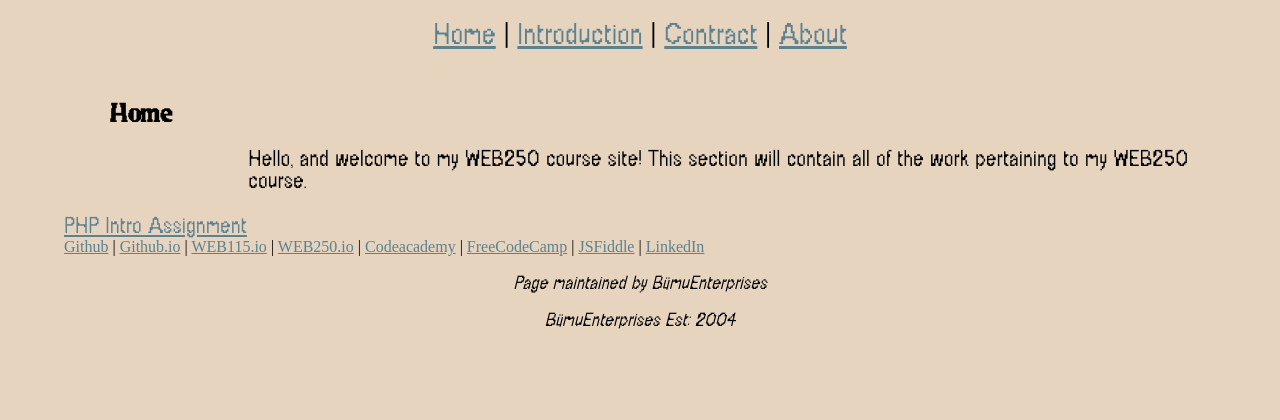
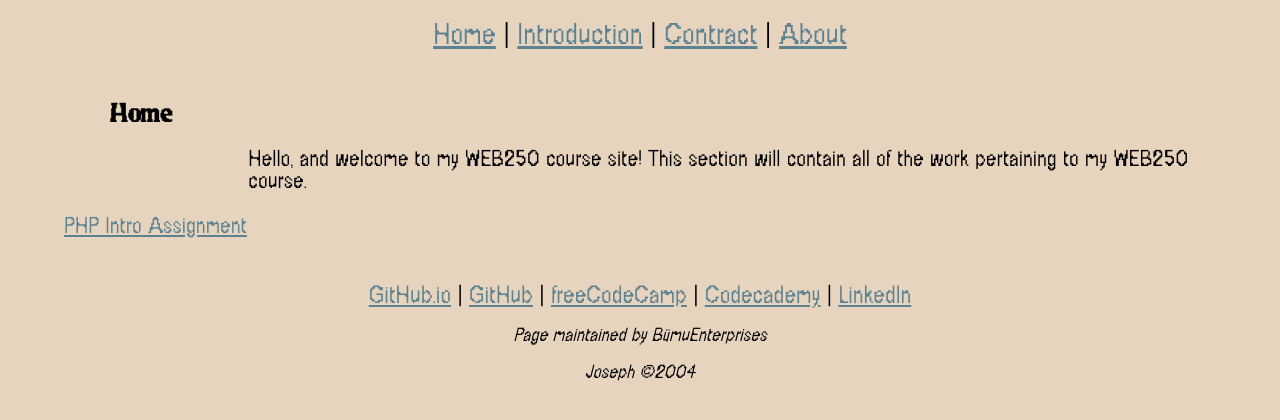
Before and after one commit to Bumulaz/Bumulaz.github.io, a PHP site: page /web250/index.php in a window 1280 px wide. Shown: the part 314-734 px from the top of the page. Run offline with PHP 8.4, Linux system fonts and the light colour scheme; some libraries are stand-ins or nearby versions.

Commit message:
more edits to php

```diff
--- a/web250/components/footer.php
+++ b/web250/components/footer.php
@@ -1,7 +1,7 @@
 <footer>
-    <nav class="botNav">
-        <a href="https://github.com/Bumulaz">Github</a> | <a href="https://bumulaz.github.io/">Github.io</a> | <a href="https://bumulaz.github.io/web115/">WEB115.io</a> | <a href="https://bumulaz.github.io/web250/index.html">WEB250.io</a> | <a href="https://www.codecademy.com/profiles/Jcastr45">Codeacademy</a> | <a href="https://www.freecodecamp.org/Bumulaz">FreeCodeCamp</a> | <a href="https://jsfiddle.net/user/fiddles/">JSFiddle</a> | <a href="https://www.linkedin.com/in/joseph-castro-7680bb280/">LinkedIn</a>
+    <nav class="botnav">
+        <a href="https://bumulaz.github.io/">GitHub.io</a> | <a href="https://github.com/Bumulaz">GitHub</a> | <a href="https://www.freecodecamp.org/Bumulaz">freeCodeCamp</a> |  <a href="https://www.codecademy.com/profiles/Jcastr45">Codecademy</a> | <a href="https://www.linkedin.com/in/joseph-castro-7680bb280/">LinkedIn</a>
     </nav>
     <p class="copyright"><em>Page maintained by BümuEnterprises</em></p>
-    <p class="copyright"><em>BümuEnterprises Est: 2004</em></p>
+    <p class="copyright"><em>Joseph &copy;2004</em></p>
 </footer>
--- a/web250/components/header.php
+++ b/web250/components/header.php
@@ -3,9 +3,9 @@
     <h1 class="pagetitle">Joseph Castro's Jocose Caracal | WEB250</h1>
 
     <nav class="pagenav">
-        <a href="index.html">Home</a> |
-        <a href="introduction.html">Introduction</a> |
-        <a href="contract.html">Contract</a> |
-        <a href="about.html">About</a>
+        <a href="index.php">Home</a> |
+        <a href="introduction.php">Introduction</a> |
+        <a href="contract.php">Contract</a> |
+        <a href="about.php">About</a>
     </nav>
 </header>
--- a/web250/index.php
+++ b/web250/index.php
@@ -13,7 +13,6 @@
 <body>
 <!------------------------------------------------------------>
 <!--The classes that say "pgtxt" and "pgheaders" are used to choose what font size i want to certain pieces of texts. Some of these are for headers and some just for regular text. pgtxt class for most and pgheader just for titles.-->
-<div data-include="./components/header.html"></div> <!--this div holds the call for the JS script that calls my header html file-->
 <?php include('components/header.php'); ?>
 
 <main>
```
